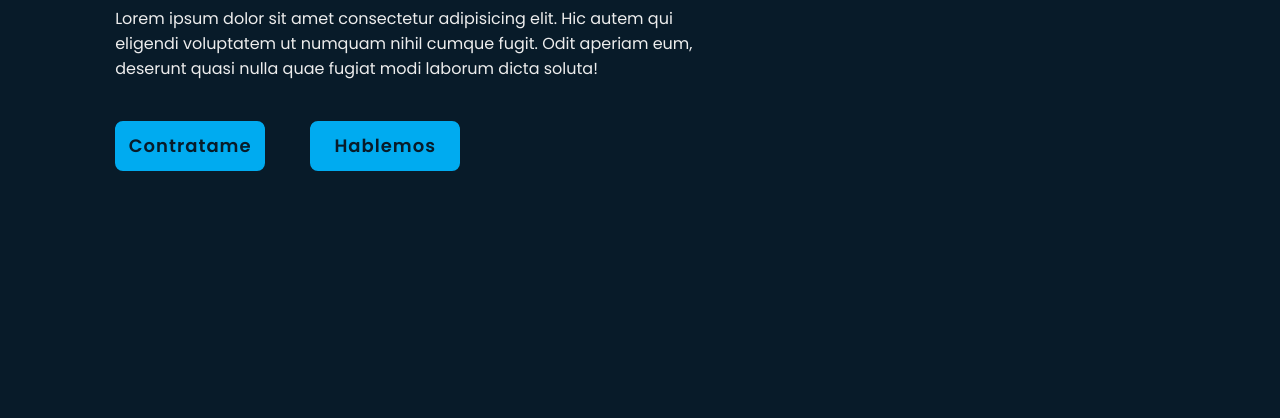
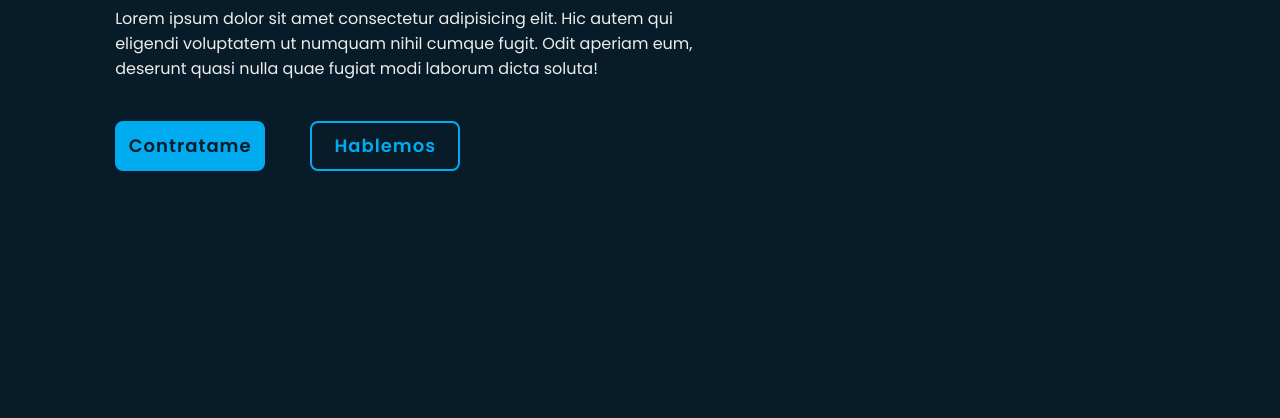
Before and after one commit to s0usaa/Portfolio-HTML-CSS-JS, a plain HTML site: page index.html in a window 1280 px wide. Shown: the part 382-800 px from the top of the page. Drawn offline with nearby package versions, Linux system fonts and the light colour scheme.

Commit message:
feat:Terminado los estilos de los links que parecen botones

```diff
--- a/style.css
+++ b/style.css
@@ -110,6 +110,7 @@ section {
     margin: 2rem 0 4rem;
 }
 
+/* Diseño de los links que parecen botones */
 .btn-box {
     position: relative;
     display: flex;
@@ -134,6 +135,24 @@ section {
     color: var(--bg-color);
     z-index: 1;
     overflow: hidden;
+    transition: 0.5s;
+}
+
+.btn-box .btn:hover {
+    color: var(--main-color);
+}
+
+.btn-box .btn:nth-child(2){
+    background: transparent;
+    color: var(--main-color);
+}
+
+.btn-box .btn:nth-child(2):hover{
+    color: var(--bg-color);
+}
+
+.btn-box .btn:nth-child(2)::before{
+    background: var(--main-color);
 }
 
 .btn-box .btn::before {
@@ -143,7 +162,7 @@ section {
     left: 0;
     width: 0;
     height: 100%;
-    background: red;
+    background: var(--bg-color);
     z-index: -1;
     transition: 0.5s;
 }
```
